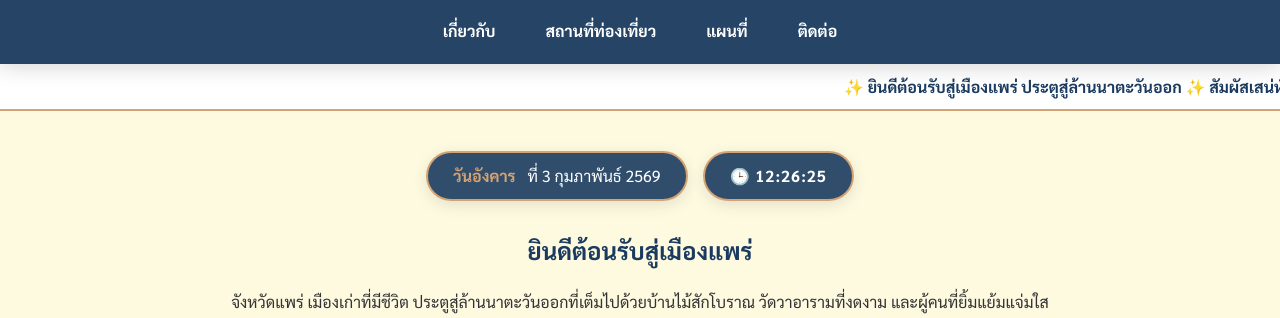
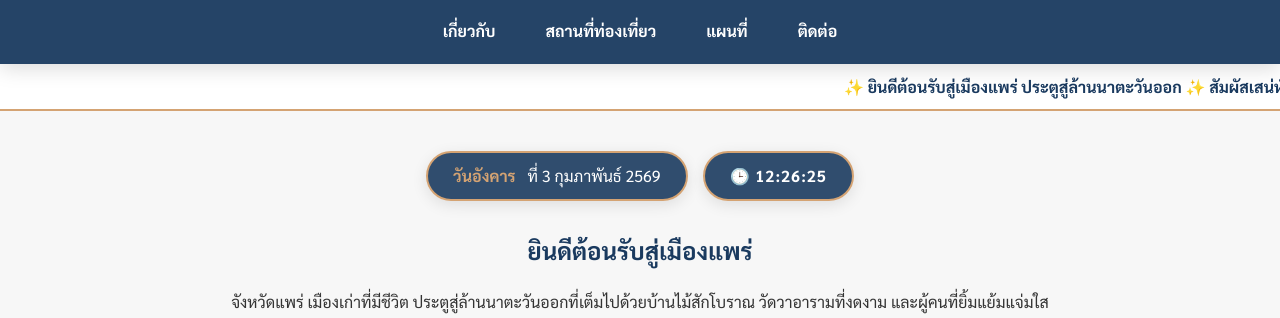
Before and after one commit to sanior09/-, a plain HTML site: page index.html in a window 1280 px wide. Shown: the part 482-800 px from the top of the page. Drawn offline with Linux system fonts and the light colour scheme; a web font is replaced by a local one.

Commit message:
Add files via upload

```diff
--- a/style.css
+++ b/style.css
@@ -5,7 +5,7 @@
     --primary-color: #1a3a5f;    /* สีน้ำเงินหม้อห้อม */
     --secondary-color: #d4a373;  /* สีไม้สัก */
     --accent-color: #eb4d4b;     /* สีแดงสำหรับปุ่มวิดีโอ */
-    --bg-color: #fefae0;         /* สีครีมอ่อน สบายตา */
+    --bg-color: #F7F7F7;         /* สีครีมอ่อน สบายตา */
     --text-color: #333;
     --transition: all 0.3s ease;
 }
```
